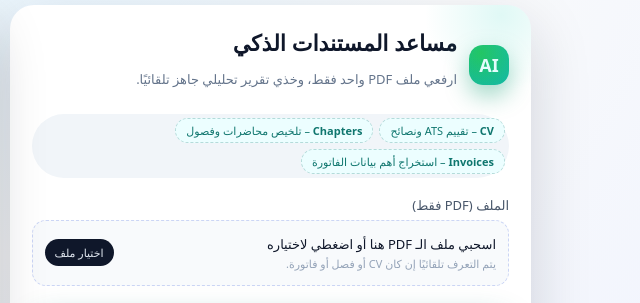
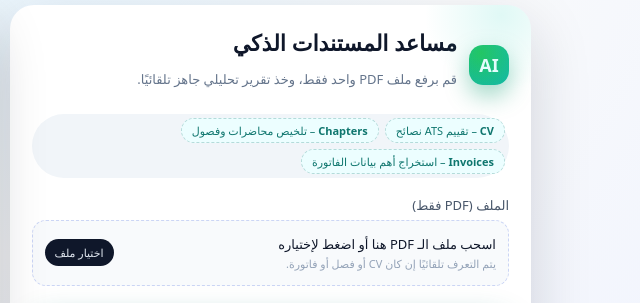
Before and after one commit to FAlshafaey/falshafaey.github.io, a plain HTML site: page index.html in a window 1280 px wide. Shown: the part 203-506 px from the top of the page, 599-1239 px from the left. Drawn offline with nearby package versions, Linux system fonts and the light colour scheme.

Commit message:
Update index.html

```diff
--- a/index.html
+++ b/index.html
@@ -313,12 +313,12 @@
         <div class="logo-badge">AI</div>
         <div>
           <p class="title">مساعد المستندات الذكي</p>
-          <p class="subtitle">ارفعي ملف PDF واحد فقط، وخذي تقرير تحليلي جاهز تلقائيًا.</p>
+          <p class="subtitle">قم برفع ملف PDF واحد فقط، وخذ تقرير تحليلي جاهز تلقائيًا.</p>
         </div>
       </div>
 
       <div class="pill-row">
-        <div class="pill"><span>CV</span> – تقييم ATS ونصائح</div>
+        <div class="pill"><span>CV</span> – تقييم ATS نصائح</div>
         <div class="pill"><span>Chapters</span> – تلخيص محاضرات وفصول</div>
         <div class="pill"><span>Invoices</span> – استخراج أهم بيانات الفاتورة</div>
       </div>
@@ -328,7 +328,7 @@
           <label for="file">الملف (PDF فقط)</label>
           <div class="dropzone" id="dropzone">
             <div class="drop-main">
-              <span id="fileLabel">اسحبي ملف الـ PDF هنا أو اضغطي لاختياره</span>
+              <span id="fileLabel">اسحب ملف الـ PDF هنا أو اضغط لإختياره</span>
               <span class="drop-hint">يتم التعرف تلقائيًا إن كان CV أو فصل أو فاتورة.</span>
             </div>
             <div class="drop-btn">اختيار ملف</div>
```
